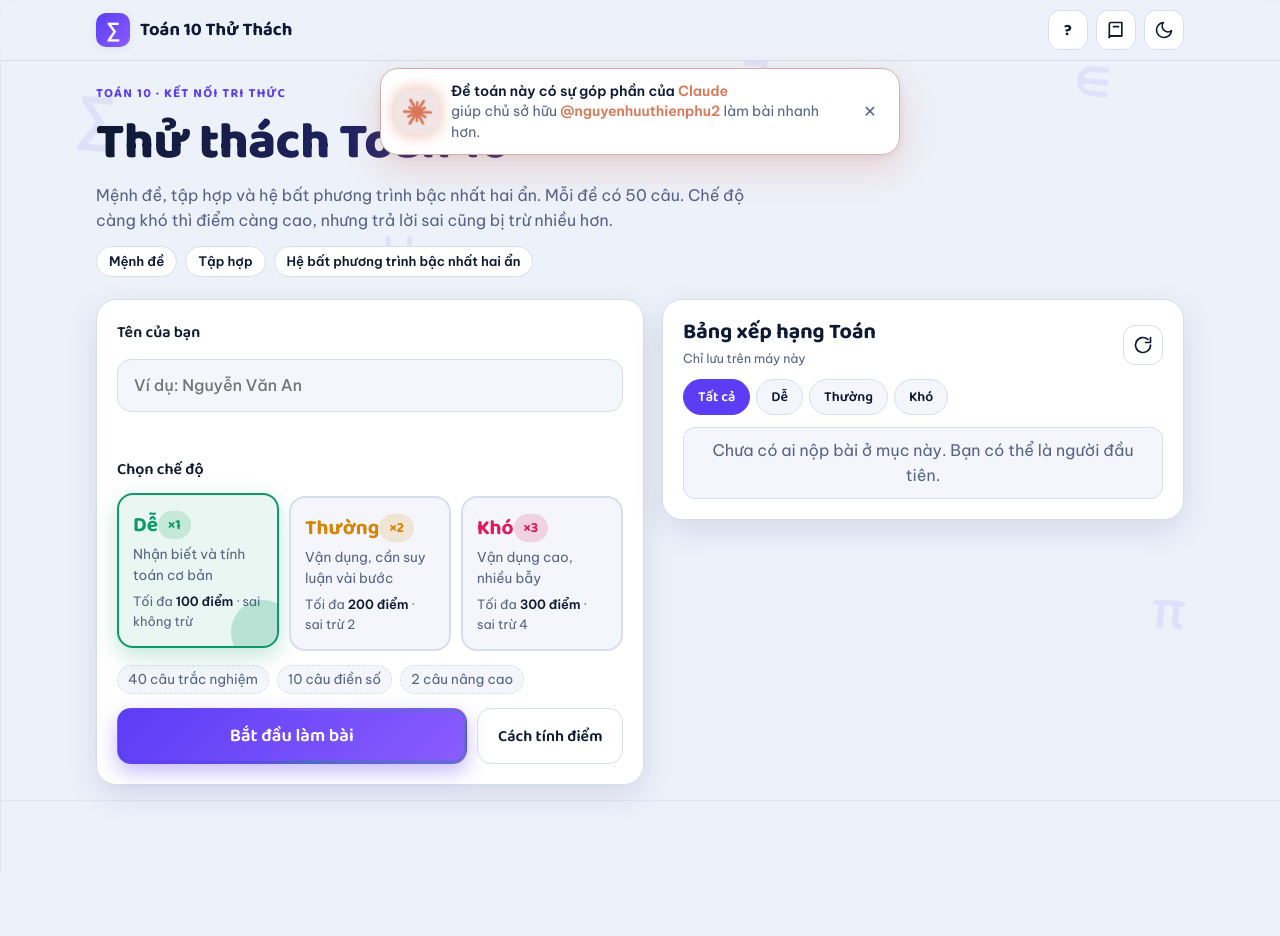
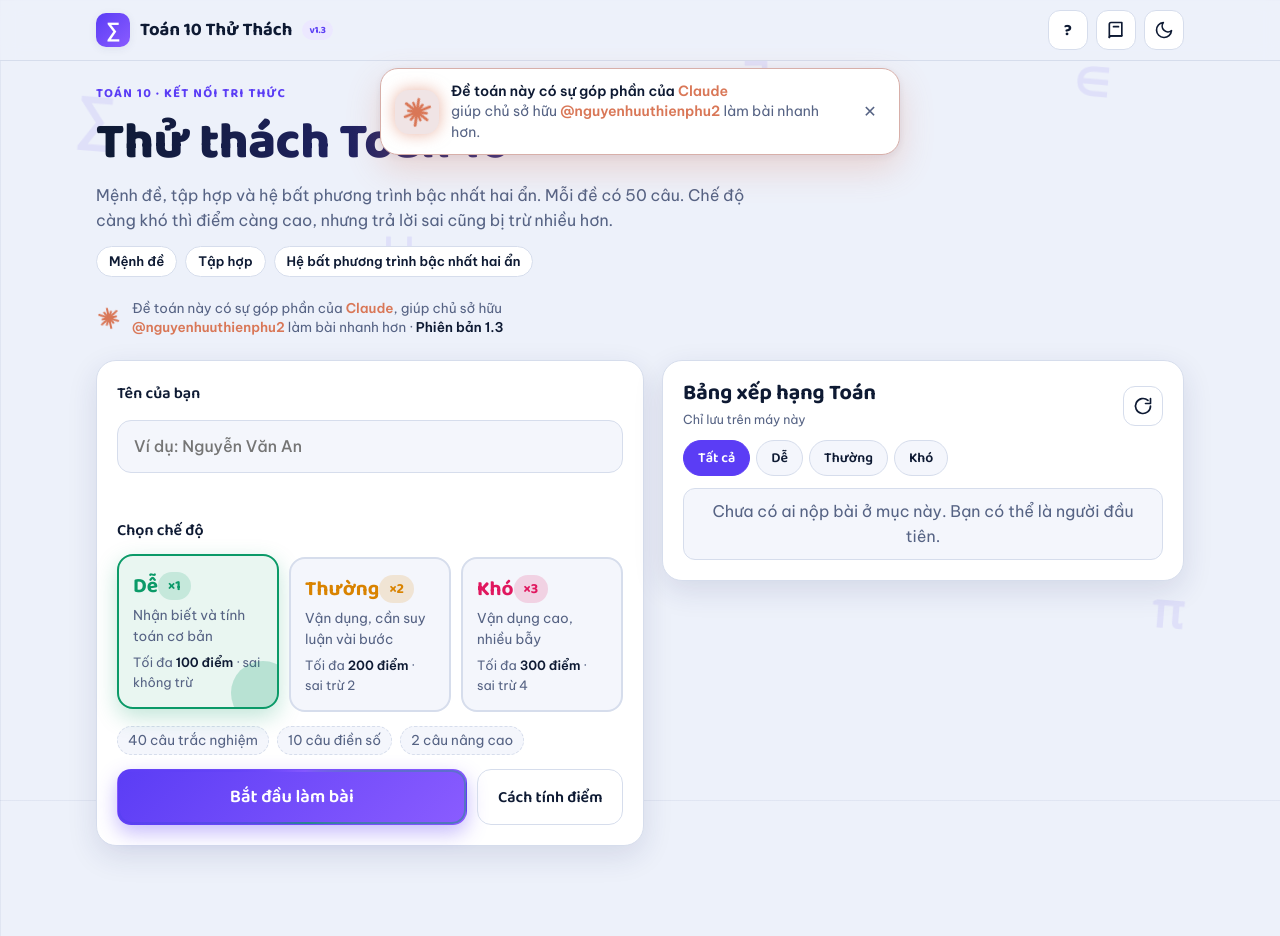
Before and after one commit to thienphuiuxuanan/toan-10-1.1, a plain HTML site: page index.html in a window 1280 px wide. Before the commit the page ends 875 px from the top, so only its background shows below. Drawn offline with Linux system fonts and the light colour scheme; no server answers.

Commit message:
Update index.html

```diff
--- a/index.html
+++ b/index.html
@@ -349,6 +349,12 @@ main{padding-block:22px 90px}
 .cl-txt b{color:var(--ink)}
 .cl-txt em{font-style:normal;font-weight:700;color:#D97757}
 .cl-x{flex:0 0 auto;width:30px;height:30px;border-radius:9px;border:0;background:transparent;color:var(--muted);font-size:1rem}
+.ver{font:700 .62rem var(--font-d);padding:2px 7px;border-radius:99px;background:var(--brand-soft);color:var(--brand);align-self:center}
+.cl-credit{display:flex;align-items:center;gap:10px;margin-top:12px;font-size:.84rem;line-height:1.45;color:var(--muted)}
+.cl-credit em{font-style:normal;font-weight:700;color:#D97757}
+.cl-credit b{color:var(--ink)}
+.cl-mini{flex:0 0 auto;width:26px;height:26px;display:grid;place-items:center}
+.cl-mini svg{width:24px;height:24px;animation:clSpin 8s linear infinite}
 </style>
 </head>
 <body>
@@ -377,7 +383,7 @@ main{padding-block:22px 90px}
 <div class="app">
   <header class="top">
     <div class="top-in">
-      <button class="brand" id="btnBrand" type="button" aria-label="Về trang chủ"><span class="logo">∑</span><span>Toán 10 Thử Thách</span></button>
+      <button class="brand" id="btnBrand" type="button" aria-label="Về trang chủ"><span class="logo">∑</span><span>Toán 10 Thử Thách</span><span class="ver">v1.3</span></button>
       <div class="top-actions">
         <button class="icon-btn" id="btnHelp" type="button" aria-label="Hướng dẫn và cách tính điểm">?</button>
         <button class="icon-btn" id="btnGuide" type="button" aria-label="Sách hướng dẫn sử dụng và thông tin">
@@ -403,6 +409,7 @@ main{padding-block:22px 90px}
           <span class="chip"><b>Tập hợp</b></span>
           <span class="chip"><b>Hệ bất phương trình bậc nhất hai ẩn</b></span>
         </div>
+        <p class="cl-credit"><span class="cl-mini"><svg viewBox="0 0 40 40" aria-hidden="true"><g stroke="#D97757" stroke-width="3.4" stroke-linecap="round"><line x1="20" y1="20" x2="20.0" y2="3.0"/><line x1="20" y1="20" x2="26.0" y2="9.6"/><line x1="20" y1="20" x2="33.9" y2="12.0"/><line x1="20" y1="20" x2="31.0" y2="20.0"/><line x1="20" y1="20" x2="34.7" y2="28.5"/><line x1="20" y1="20" x2="26.0" y2="30.4"/><line x1="20" y1="20" x2="20.0" y2="36.0"/><line x1="20" y1="20" x2="14.5" y2="29.5"/><line x1="20" y1="20" x2="5.3" y2="28.5"/><line x1="20" y1="20" x2="8.0" y2="20.0"/><line x1="20" y1="20" x2="6.1" y2="12.0"/><line x1="20" y1="20" x2="14.5" y2="10.5"/></g></svg></span><span>Đề toán này có sự góp phần của <em>Claude</em>, giúp chủ sở hữu <em>@nguyenhuuthienphu2</em> làm bài nhanh hơn · <b>Phiên bản 1.3</b></span></p>
       </div>
       <div class="home-grid">
         <div class="card start-card">
@@ -1397,6 +1404,7 @@ function guideModal() {
     var home = document.getElementById('home');
     var onHome = home && !home.hidden;
     if (!onHome) { if (note.classList.contains('on')) hide(); return; }
+    if (document.getElementById('loader')) return;
     if (!shown || (!note.classList.contains('on') && Date.now() - lastHide > 45000)) show();
   }, 600);
 })();
```
